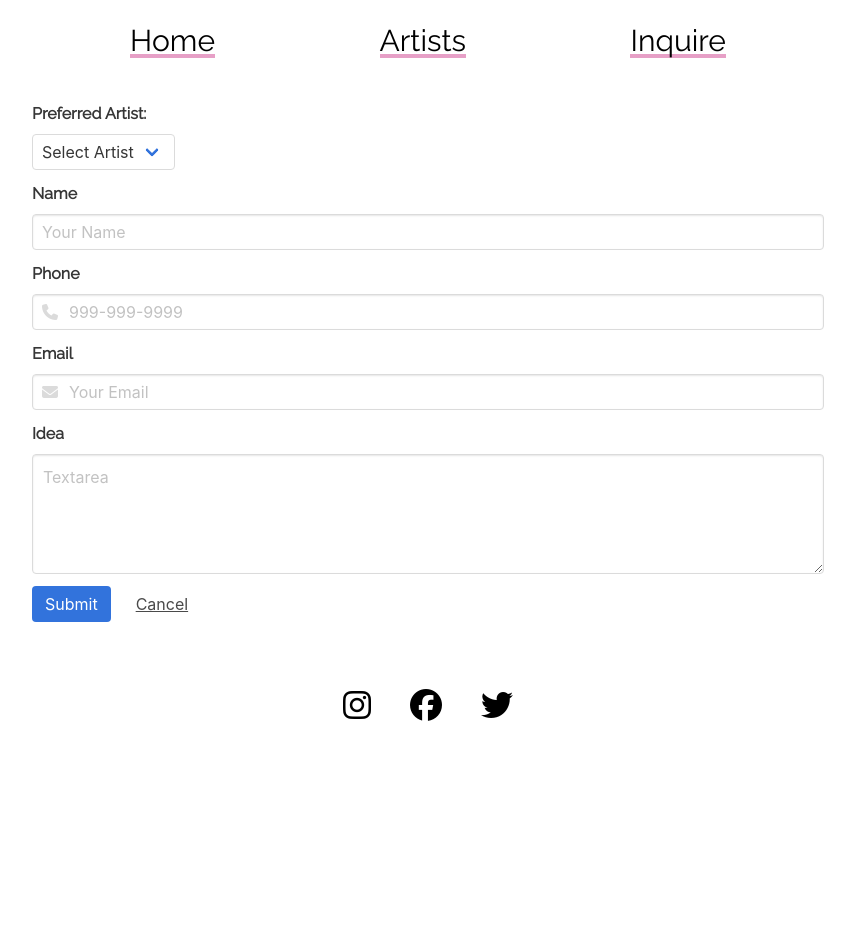
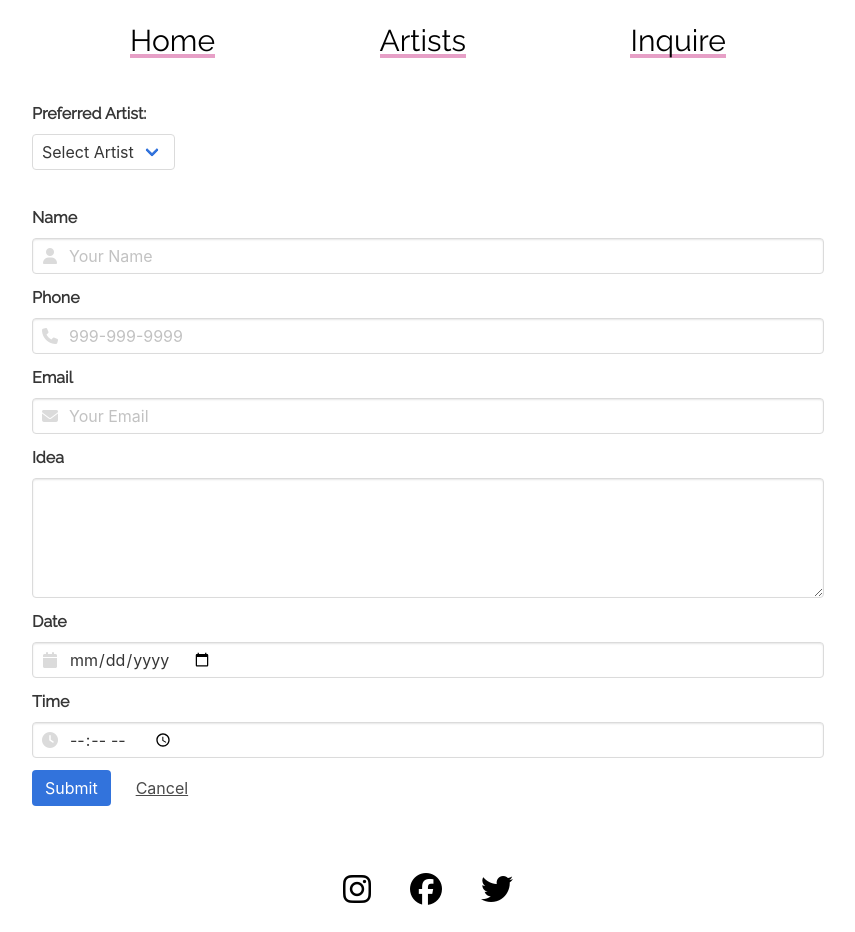
Before and after one commit to Tward26/tattoo-haven, a Node server app: page /appointments in a window 1280 px wide. Shown: the part 509-1441 px from the top of the page, without its empty margins (212-1067 px from the left). Before the commit the page ends 1230 px from the top, so only its background shows below. Run offline with Node 20, Linux system fonts and the light colour scheme; data that the repository does not hold is empty; some libraries are stand-ins or nearby versions.

Commit message:
form populates cal based on user and added date and time fields

```diff
--- a/public/js/form.js
+++ b/public/js/form.js
@@ -126,24 +126,3 @@ function makeEvent(artist, idea, clientEmail) {
   };
   return event;
 }
-
-$('.submit').on('click', function () {
-  var artist = document.getElementById('artists');
-  var artistSelected = artist.options[artist.selectedIndex].value;
-  var name = $('#name').val();
-  var phone = parseInt($('#phone').val().split('-').join(''));
-  var email = $('#email').val();
-  var idea = $('#idea').val();
-  $.post('api/clients', {
-    type: 'POST',
-    name: name,
-    phone: phone,
-    email: email,
-    idea: idea,
-    ArtistId: artistSelected
-  }).then(function(data) {
-    console.log(data);
-    //change to a modal
-    alert('Thanks for your submission!');
-  });
-});
--- /dev/null
+++ b/public/js/main.js
@@ -0,0 +1,30 @@
+var artist = document.getElementById('artists');
+
+$('#artists').on('change', function() {
+  var artistPath = artist.options[artist.selectedIndex];
+  var artistCal = $(artistPath).attr('data-cal');
+  var calendarDiv = $('.calendar');
+  var calendar = '<iframe src="' + artistCal + '" style="border: 0" width="800" height="600" frameborder="0" scrolling="no"></iframe>';
+  $(calendarDiv).html(calendar);
+  calendarDiv.hide().slideDown(500);
+});
+
+$('.submit').on('click', function () {
+  var artistSelected = artist.options[artist.selectedIndex].value;
+  var name = $('#name').val();
+  var phone = parseInt($('#phone').val().split('-').join(''));
+  var email = $('#email').val();
+  var idea = $('#idea').val();
+  $.post('api/clients', {
+    type: 'POST',
+    name: name,
+    phone: phone,
+    email: email,
+    idea: idea,
+    ArtistId: artistSelected
+  }).then(function(data) {
+    console.log(data);
+    //change to a modal
+    alert('Thanks for your submission!');
+  });
+});
--- a/views/appointments.handlebars
+++ b/views/appointments.handlebars
@@ -6,33 +6,29 @@
     <div class="control">
       <div class="select artist">
         <select id="artists">
-          <option>Select Artist</option>
+          <option disabled selected>Select Artist</option>
           {{#each allArtists}}
-          <option value="{{id}}">{{name}}</option>
+          <option class="artist" data-cal="{{googlepath}}" value="{{id}}">{{name}}</option>
           {{/each}}
         </select>
       </div>
     </div>
   </div>
+<div class="columns is-centered">
+   <div class="column is-8 calendar">
+    </div>
+</div>
   <div class="field">
     <label class="label">Name</label>
-    <div class="control">
+    <div class="control has-icons-left has-icons-right">
       <input id="name" class="input" type="text" placeholder="Your Name">
+       <span class="icon is-small is-left">
+        <i class="fas fa-user"></i>
+      </span>
     </div>
   </div>
 
-  {{!-- <div class="field">
-    <label class="label">Username</label>
-    <div class="control has-icons-left has-icons-right">
-      <input class="input" type="text" placeholder="Text input" value="bulma">
-      <span class="icon is-small is-left">
-        <i class="fas fa-user"></i>
-      </span>
-      <span class="icon is-small is-right">
-        <i class="fas fa-check"></i>
-      </span>
-    </div>
-  </div> --}}
+
     <div class="field">
     <label class="label">Phone</label>
     <div class="control has-icons-left has-icons-right">
@@ -59,31 +55,31 @@
   <div class="field">
     <label class="label">Idea</label>
     <div class="control">
-      <textarea id="idea" class="textarea" placeholder="Textarea"></textarea>
+      <textarea id="idea" class="textarea" placeholder=""></textarea>
     </div>
   </div>
 
-  {{!-- <div class="field">
-    <div class="control">
-      <label class="checkbox">
-        <input type="checkbox">
-        I agree to the <a href="#">terms and conditions</a>
-      </label>
+      <div class="field">
+    <label class="label">Date</label>
+    <div class="control has-icons-left has-icons-right">
+      <input id="phone" class="input" type="date" placeholder="">
+      <span class="icon is-small is-left">
+        <i class="fas fa-calendar"></i>
+      </span>
     </div>
-  </div> --}}
+  </div>
 
-  {{!-- <div class="field">
-    <div class="control">
-      <label class="radio">
-        <input type="radio" name="question">
-        Yes
-      </label>
-      <label class="radio">
-        <input type="radio" name="question">
-        No
-      </label>
+      <div class="field">
+    <label class="label">Time</label>
+    <div class="control has-icons-left has-icons-right">
+      <input id="phone" class="input" type="time" placeholder="">
+      <span class="icon is-small is-left">
+        <i class="fas fa-clock"></i>
+      </span>
     </div>
-  </div> --}}
+  </div>
+
+  {{!-- Add form for date and time. Make greyed out and have radio button enable. --}}
 
   <div class="field is-grouped">
     <div class="control">
--- a/views/layouts/main.handlebars
+++ b/views/layouts/main.handlebars
@@ -62,11 +62,11 @@
     </div>
   </footer>
   <script src="https://code.jquery.com/jquery.js"></script>
-  <script src="/js/form.js"></script>
+  <script src="/js/main.js"></script>
   <script src="/js/artists.js"></script>
-  <script async defer src="https://apis.google.com/js/api.js" onload="this.onload=function(){};handleClientLoad()"
+  {{!-- <script async defer src="https://apis.google.com/js/api.js" onload="this.onload=function(){};handleClientLoad()"
     onreadystatechange="if (this.readyState === 'complete') this.onload()">
-    </script>
+    </script> --}}
 </body>
 
 </html>
```
